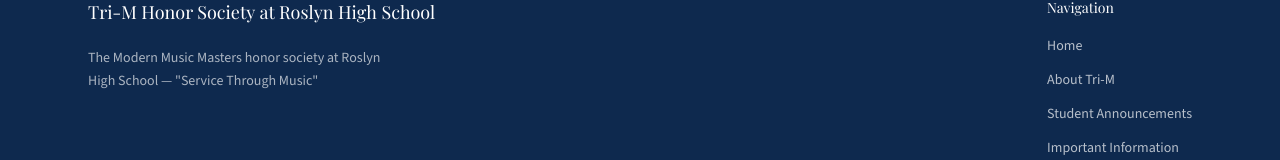
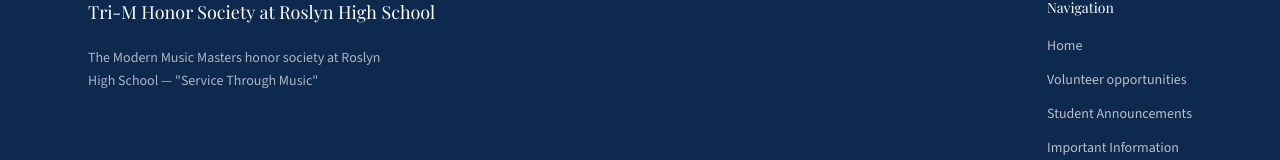
Before and after one commit to pogrx/roslyn-trim, a React (Vite) app in the folder apps/web/: page / in a window 1280 px wide. Shown: the part 2601-2761 px from the top of the page. Built offline with nearby package versions, Linux system fonts and the light colour scheme; the HTML template or start-up script is replaced by a standard one.

Commit message:
Update SiteFooter.jsx

```diff
--- a/apps/web/src/components/SiteFooter.jsx
+++ b/apps/web/src/components/SiteFooter.jsx
@@ -4,8 +4,8 @@
   to: '/',
   label: 'Home'
 }, {
-  to: '/about',
-  label: 'About Tri-M'
+  to: '/volunteer',
+  label: 'Volunteer opportunities'
 }, {
   to: '/announcements',
   label: 'Student Announcements'
```
